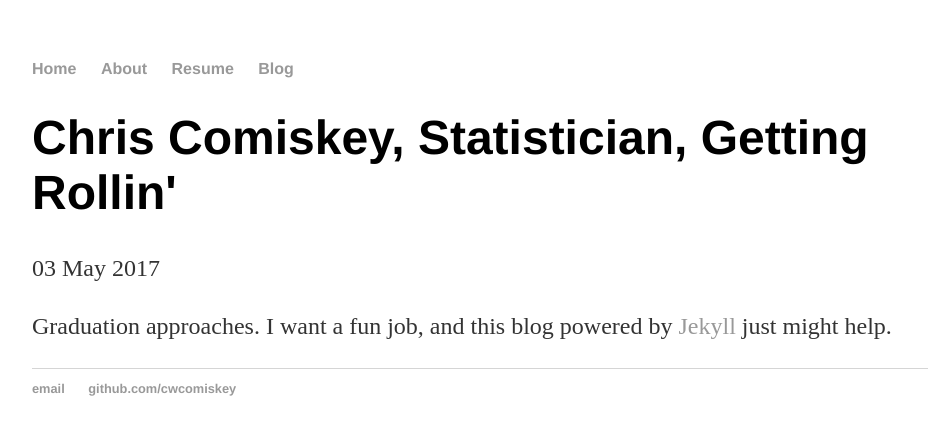
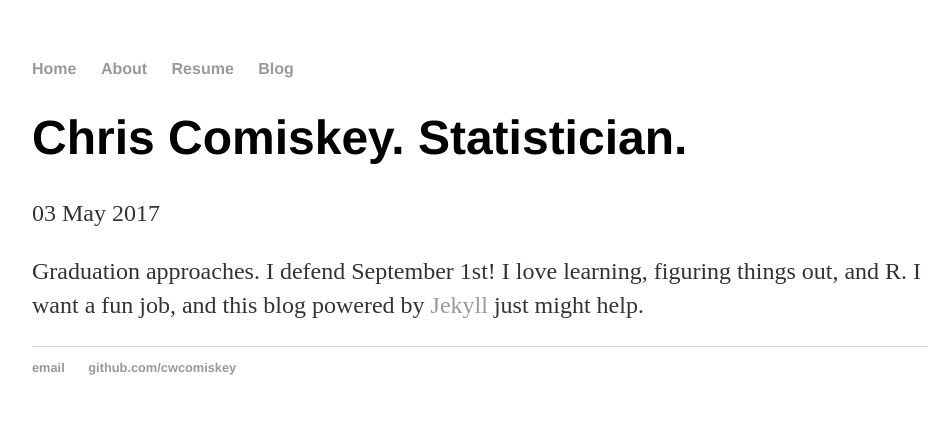
Before and after one commit to cwcomiskey/cwcomiskey.github.io, a Jekyll site: the page built from _posts/2017-05-03-CWC -Site-Launched.md, in a window 1280 px wide. Shown: the top 435 px of the page, without its empty margins (160-1112 px from the left). Built offline with Jekyll 4.4.1, drawn with Linux system fonts in a browser that asks for light colours.

Commit message:
Update 2017-05-03-CWC -Site-Launched.md

```diff
--- a/_posts/2017-05-03-CWC -Site-Launched.md
+++ b/_posts/2017-05-03-CWC -Site-Launched.md
@@ -1,6 +1,6 @@
 ---
 layout: post
-title: "Chris Comiskey, Statistician, Getting Rollin'"
+title: "Chris Comiskey. Statistician."
 date: 2017-05-03
 ---
-Graduation approaches. I want a fun job, and this blog powered by [Jekyll](http://jekyllrb.com) just might help.
+Graduation approaches. I defend September 1st! I love learning, figuring things out, and R. I want a fun job, and this blog powered by [Jekyll](http://jekyllrb.com) just might help.
```
